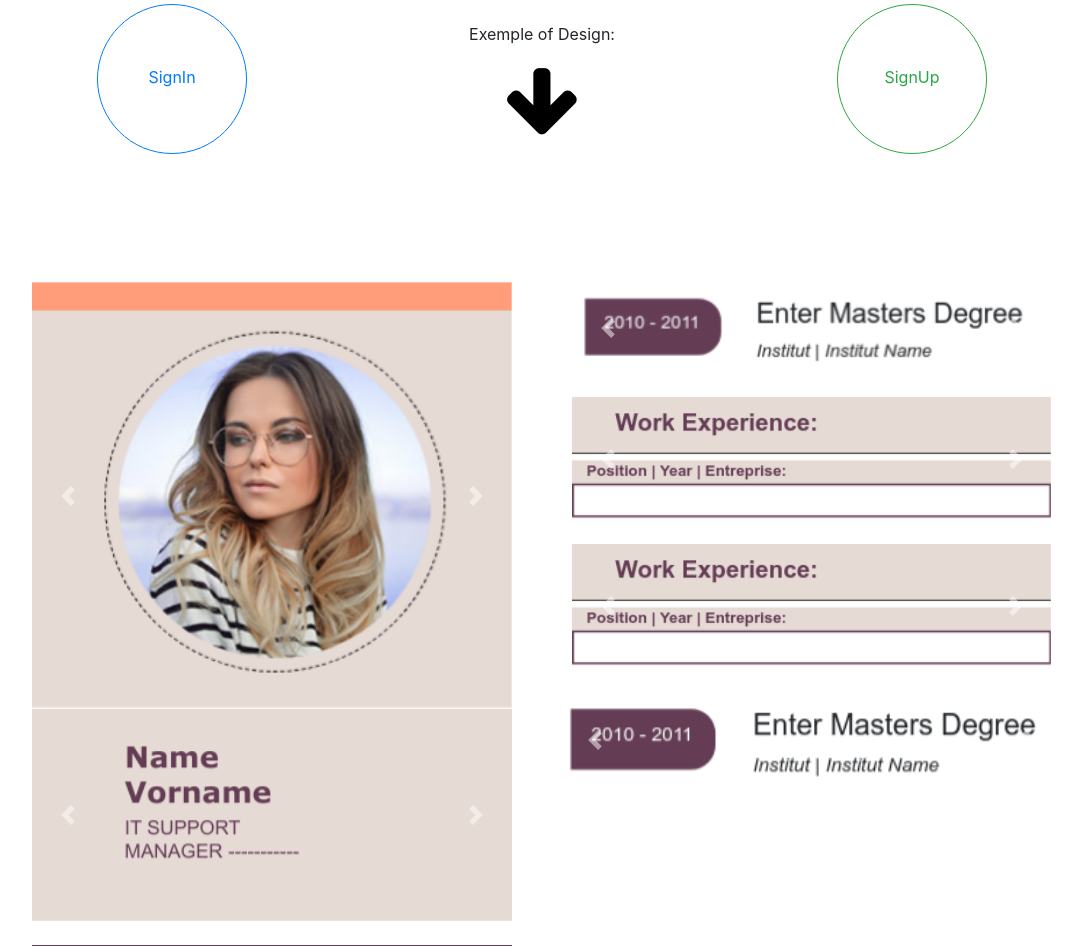
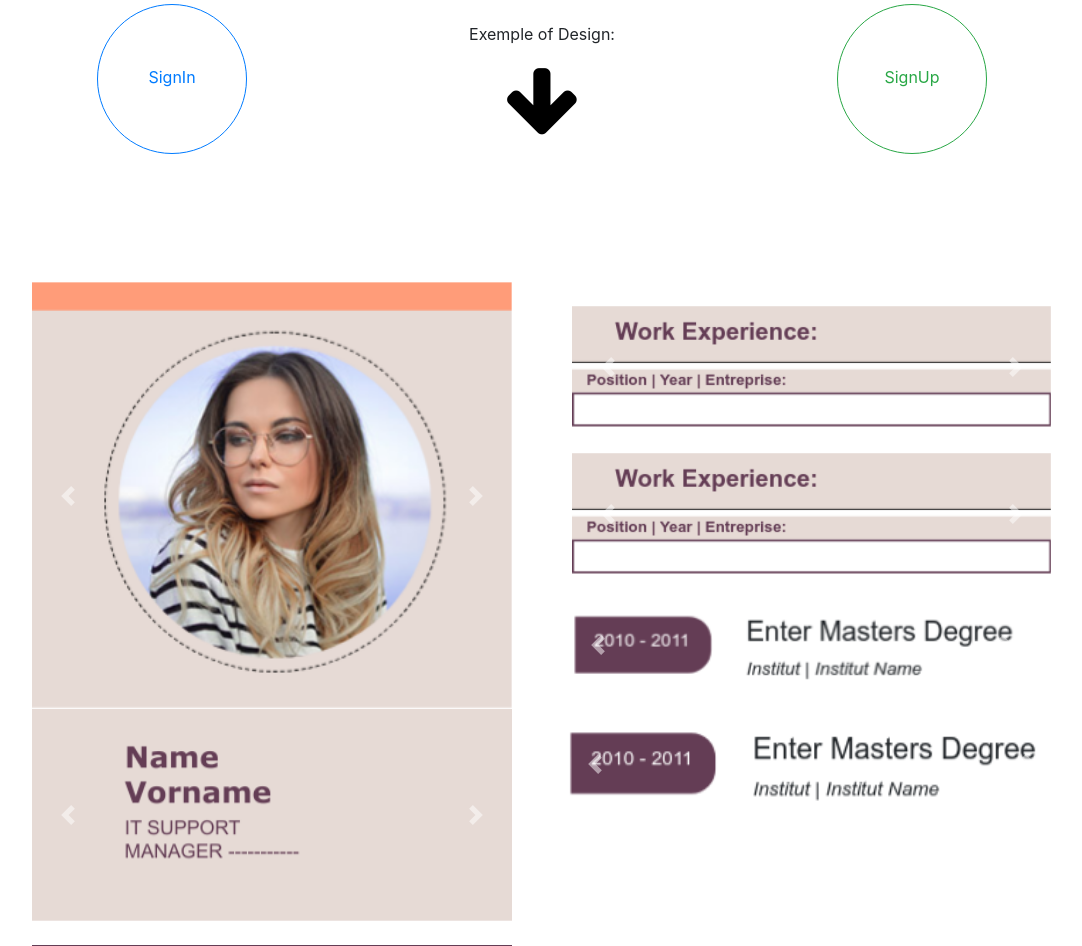
Before and after one commit to baudouinken/pythonProjekt_Online_Cv_generator, a Django app: page / in a window 1280 px wide. Shown: the part 777-1723 px from the top of the page, without its empty margins (98-1180 px from the left). Run offline with Django 3.2, Linux system fonts and the light colour scheme; some libraries are stand-ins or nearby versions.

Commit message:
Fix caroussel home

```diff
--- a/templates/home.html
+++ b/templates/home.html
@@ -159,7 +159,7 @@
                             </div>
                             <div id="carouselName" class="col-12 carousel slide" data-interval="false">
                                 <!-- Caroussel Name -->
-                                <div id="carouselExampleControls" class="carousel slide" data-ride="carousel">
+                                <div id="carouselExampleControls1" class="carousel slide" data-ride="carousel">
                                     <div class="carousel-inner">
                                         <div class="carousel-item active">
                                             <img src="{% static "img/img_templates/template1/template1_name.png" %}"
@@ -176,12 +176,12 @@
                                           <img src="{% static "img/img_templates/template4_tof.png" %}" class="d-block w-100" alt="...">
                                         </div> -->
                                     </div>
-                                    <a class="carousel-control-prev" href="#carouselExampleControls" role="button"
+                                    <a class="carousel-control-prev" href="#carouselExampleControls1" role="button"
                                        data-slide="prev">
                                         <span class="carousel-control-prev-icon" aria-hidden="true"></span>
                                         <span class="sr-only">Previous</span>
                                     </a>
-                                    <a class="carousel-control-next" href="#carouselExampleControls" role="button"
+                                    <a class="carousel-control-next" href="#carouselExampleControls1" role="button"
                                        data-slide="next">
                                         <span class="carousel-control-next-icon" aria-hidden="true"></span>
                                         <span class="sr-only">Next</span>
@@ -191,7 +191,7 @@
                             <br>
                             <div id="carouselAdress" class="col-12  carousel slide" data-interval="false">
                                 <!-- Caroussel Adress -->
-                                <div id="carouselExampleControls" class="carousel slide" data-ride="carousel">
+                                <div id="carouselExampleControls2" class="carousel slide" data-ride="carousel">
                                     <div class="carousel-inner">
                                         <div class="carousel-item active">
                                             <img src="{% static "img/img_templates/template1/template1_Adress.png" %}"
@@ -208,12 +208,12 @@
                                           <img src="{% static "img/img_templates/template4_tof.png" %}" class="d-block w-100" alt="...">
                                         </div> -->
                                     </div>
-                                    <a class="carousel-control-prev" href="#carouselExampleControls" role="button"
+                                    <a class="carousel-control-prev" href="#carouselExampleControls2" role="button"
                                        data-slide="prev">
                                         <span class="carousel-control-prev-icon" aria-hidden="true"></span>
                                         <span class="sr-only">Previous</span>
                                     </a>
-                                    <a class="carousel-control-next" href="#carouselExampleControls" role="button"
+                                    <a class="carousel-control-next" href="#carouselExampleControls2" role="button"
                                        data-slide="next">
                                         <span class="carousel-control-next-icon" aria-hidden="true"></span>
                                         <span class="sr-only">Next</span>
@@ -223,7 +223,7 @@
                             <br>
                             <div id="carouselSkills" class="col-12  carousel slide" data-interval="false">
                                 <!-- Caroussel Skills -->
-                                <div id="carouselExampleControls" class="carousel slide" data-ride="carousel">
+                                <div id="carouselExampleControls3" class="carousel slide" data-ride="carousel">
                                     <div class="carousel-inner">
                                         <div class="carousel-item active">
                                             <img src="{% static "img/img_templates/template1/template1_Skills.png" %}"
@@ -240,12 +240,12 @@
                                           <img src="{% static "img/img_templates/template4_tof.png" %}" class="d-block w-100" alt="...">
                                         </div> -->
                                     </div>
-                                    <a class="carousel-control-prev" href="#carouselExampleControls" role="button"
+                                    <a class="carousel-control-prev" href="#carouselExampleControls3" role="button"
                                        data-slide="prev">
                                         <span class="carousel-control-prev-icon" aria-hidden="true"></span>
                                         <span class="sr-only">Previous</span>
                                     </a>
-                                    <a class="carousel-control-next" href="#carouselExampleControls" role="button"
+                                    <a class="carousel-control-next" href="#carouselExampleControls3" role="button"
                                        data-slide="next">
                                         <span class="carousel-control-next-icon" aria-hidden="true"></span>
                                         <span class="sr-only">Next</span>
@@ -255,7 +255,7 @@
                             <br>
                             <div id="carouselLanguage" class="col-12  carousel slide" data-interval="false">
                                 <!-- Caroussel Language -->
-                                <div id="carouselExampleControls" class="carousel slide" data-ride="carousel">
+                                <div id="carouselExampleControls4" class="carousel slide" data-ride="carousel">
                                     <div class="carousel-inner">
                                         <div class="carousel-item active">
                                             <img src="{% static "img/img_templates/template1/template1_Language.png" %}"
@@ -272,12 +272,12 @@
                                           <img src="{% static "img/img_templates/template4_tof.png" %}" class="d-block w-100" alt="...">
                                         </div> -->
                                     </div>
-                                    <a class="carousel-control-prev" href="#carouselExampleControls" role="button"
+                                    <a class="carousel-control-prev" href="#carouselExampleControls4" role="button"
                                        data-slide="prev">
                                         <span class="carousel-control-prev-icon" aria-hidden="true"></span>
                                         <span class="sr-only">Previous</span>
                                     </a>
-                                    <a class="carousel-control-next" href="#carouselExampleControls" role="button"
+                                    <a class="carousel-control-next" href="#carouselExampleControls4" role="button"
                                        data-slide="next">
                                         <span class="carousel-control-next-icon" aria-hidden="true"></span>
                                         <span class="sr-only">Next</span>
@@ -287,10 +287,76 @@
                         </div>
                         <br>
                         <div class="col-6 col cv-top-info">
+
+                            <br>
+                            <div id="carouselEducation" class="col-12  carousel slide" data-interval="false">
+                                <!-- Caroussel Experience -->
+                                <div id="carouselExampleControls6" class="carousel slide" data-ride="carousel">
+                                    <div class="carousel-inner">
+                                        <div class="carousel-item active">
+                                            <img src="{% static "img/img_templates/template1/template1_Experience.png" %}"
+                                                 class="d-block w-100" alt="...">
+                                        </div>
+                                        <div class="carousel-item">
+                                            <img src="{% static "img/img_templates/template2/template2_experienceg.png" %}"
+                                                 class="d-block w-100" alt="...">
+                                        </div> <!--
+                                        <div class="carousel-item">
+                                          <img src="{% static "img/img_templates/template3_tof.png" %}" class="d-block w-100" alt="...">
+                                        </div>
+                                        <div class="carousel-item">
+                                          <img src="{% static "img/img_templates/template4_tof.png" %}" class="d-block w-100" alt="...">
+                                        </div> -->
+                                    </div>
+                                    <a class="carousel-control-prev" href="#carouselExampleControls6" role="button"
+                                       data-slide="prev">
+                                        <span class="carousel-control-prev-icon" aria-hidden="true"></span>
+                                        <span class="sr-only">Previous</span>
+                                    </a>
+                                    <a class="carousel-control-next" href="#carouselExampleControls6" role="button"
+                                       data-slide="next">
+                                        <span class="carousel-control-next-icon" aria-hidden="true"></span>
+                                        <span class="sr-only">Next</span>
+                                    </a>
+                                </div>
+                            </div>
+                            <br>
+                             <div id="carouselEducation" class="col-12  carousel slide" data-interval="false">
+                                <!-- Caroussel Experience -->
+                                <div id="carouselExampleControls7" class="carousel slide" data-ride="carousel">
+                                    <div class="carousel-inner">
+                                        <div class="carousel-item active">
+                                            <img src="{% static "img/img_templates/template1/template1_Experience.png" %}"
+                                                 class="d-block w-100" alt="...">
+                                        </div>
+                                        <div class="carousel-item">
+                                            <img src="{% static "img/img_templates/template2/template2_experienceg.png" %}"
+                                                 class="d-block w-100" alt="...">
+                                        </div> <!--
+                                        <div class="carousel-item">
+                                          <img src="{% static "img/img_templates/template3_tof.png" %}" class="d-block w-100" alt="...">
+                                        </div>
+                                        <div class="carousel-item">
+                                          <img src="{% static "img/img_templates/template4_tof.png" %}" class="d-block w-100" alt="...">
+                                        </div> -->
+                                    </div>
+                                    <a class="carousel-control-prev" href="#carouselExampleControls7" role="button"
+                                       data-slide="prev">
+                                        <span class="carousel-control-prev-icon" aria-hidden="true"></span>
+                                        <span class="sr-only">Previous</span>
+                                    </a>
+                                    <a class="carousel-control-next" href="#carouselExampleControls7" role="button"
+                                       data-slide="next">
+                                        <span class="carousel-control-next-icon" aria-hidden="true"></span>
+                                        <span class="sr-only">Next</span>
+                                    </a>
+                                </div>
+                            </div>
+                            <br>
                             <!--  <div id="carouselAbout" class="col-12 col carousel slide" data-interval="false"></div> -->
-                            <div id="carouselExperience" class="col-12  carousel slide" data-interval="false">
+                            <div id="carouselExperience" style="margin-left: -10px" class="col-12  carousel slide" data-interval="false">
                                 <!-- Caroussel Education -->
-                                <div id="carouselExampleControls" class="carousel slide" data-ride="carousel">
+                                <div id="carouselExampleControls5" class="carousel slide" data-ride="carousel">
                                     <div class="carousel-inner">
                                         <div class="carousel-item active">
                                             <img src="{% static "img/img_templates/template1/template1_edu.png" %}"
@@ -307,76 +373,12 @@
                                           <img src="{% static "img/img_templates/template4_tof.png" %}" class="d-block w-100" alt="...">
                                         </div> -->
                                     </div>
-                                    <a class="carousel-control-prev" href="#carouselExampleControls" role="button"
+                                    <a class="carousel-control-prev" href="#carouselExampleControls5" role="button"
                                        data-slide="prev">
                                         <span class="carousel-control-prev-icon" aria-hidden="true"></span>
                                         <span class="sr-only">Previous</span>
                                     </a>
-                                    <a class="carousel-control-next" href="#carouselExampleControls" role="button"
-                                       data-slide="next">
-                                        <span class="carousel-control-next-icon" aria-hidden="true"></span>
-                                        <span class="sr-only">Next</span>
-                                    </a>
-                                </div>
-                            </div>
-                            <br>
-                            <div id="carouselEducation" class="col-12  carousel slide" data-interval="false">
-                                <!-- Caroussel Experience -->
-                                <div id="carouselExampleControls" class="carousel slide" data-ride="carousel">
-                                    <div class="carousel-inner">
-                                        <div class="carousel-item active">
-                                            <img src="{% static "img/img_templates/template1/template1_Experience.png" %}"
-                                                 class="d-block w-100" alt="...">
-                                        </div>
-                                        <div class="carousel-item">
-                                            <img src="{% static "img/img_templates/template2/template2_experienceg.png" %}"
-                                                 class="d-block w-100" alt="...">
-                                        </div> <!--
-                                        <div class="carousel-item">
-                                          <img src="{% static "img/img_templates/template3_tof.png" %}" class="d-block w-100" alt="...">
-                                        </div>
-                                        <div class="carousel-item">
-                                          <img src="{% static "img/img_templates/template4_tof.png" %}" class="d-block w-100" alt="...">
-                                        </div> -->
-                                    </div>
-                                    <a class="carousel-control-prev" href="#carouselExampleControls" role="button"
-                                       data-slide="prev">
-                                        <span class="carousel-control-prev-icon" aria-hidden="true"></span>
-                                        <span class="sr-only">Previous</span>
-                                    </a>
-                                    <a class="carousel-control-next" href="#carouselExampleControls" role="button"
-                                       data-slide="next">
-                                        <span class="carousel-control-next-icon" aria-hidden="true"></span>
-                                        <span class="sr-only">Next</span>
-                                    </a>
-                                </div>
-                            </div>
-                            <br>
-                             <div id="carouselEducation" class="col-12  carousel slide" data-interval="false">
-                                <!-- Caroussel Experience -->
-                                <div id="carouselExampleControls" class="carousel slide" data-ride="carousel">
-                                    <div class="carousel-inner">
-                                        <div class="carousel-item active">
-                                            <img src="{% static "img/img_templates/template1/template1_Experience.png" %}"
-                                                 class="d-block w-100" alt="...">
-                                        </div>
-                                        <div class="carousel-item">
-                                            <img src="{% static "img/img_templates/template2/template2_experienceg.png" %}"
-                                                 class="d-block w-100" alt="...">
-                                        </div> <!--
-                                        <div class="carousel-item">
-                                          <img src="{% static "img/img_templates/template3_tof.png" %}" class="d-block w-100" alt="...">
-                                        </div>
-                                        <div class="carousel-item">
-                                          <img src="{% static "img/img_templates/template4_tof.png" %}" class="d-block w-100" alt="...">
-                                        </div> -->
-                                    </div>
-                                    <a class="carousel-control-prev" href="#carouselExampleControls" role="button"
-                                       data-slide="prev">
-                                        <span class="carousel-control-prev-icon" aria-hidden="true"></span>
-                                        <span class="sr-only">Previous</span>
-                                    </a>
-                                    <a class="carousel-control-next" href="#carouselExampleControls" role="button"
+                                    <a class="carousel-control-next" href="#carouselExampleControls5" role="button"
                                        data-slide="next">
                                         <span class="carousel-control-next-icon" aria-hidden="true"></span>
                                         <span class="sr-only">Next</span>
@@ -385,7 +387,7 @@
                             </div>
                             <br>
                              <!-- Caroussel Education -->
-                                <div id="carouselExampleControls" class="carousel slide" data-ride="carousel">
+                                <div id="carouselExampleControls8" class="carousel slide" data-ride="carousel">
                                     <div class="carousel-inner">
                                         <div class="carousel-item active">
                                             <img src="{% static "img/img_templates/template1/template1_edu.png" %}"
@@ -402,12 +404,12 @@
                                           <img src="{% static "img/img_templates/template4_tof.png" %}" class="d-block w-100" alt="...">
                                         </div> -->
                                     </div>
-                                    <a class="carousel-control-prev" href="#carouselExampleControls" role="button"
+                                    <a class="carousel-control-prev" href="#carouselExampleControls8" role="button"
                                        data-slide="prev">
                                         <span class="carousel-control-prev-icon" aria-hidden="true"></span>
                                         <span class="sr-only">Previous</span>
                                     </a>
-                                    <a class="carousel-control-next" href="#carouselExampleControls" role="button"
+                                    <a class="carousel-control-next" href="#carouselExampleControls8" role="button"
                                        data-slide="next">
                                         <span class="carousel-control-next-icon" aria-hidden="true"></span>
                                         <span class="sr-only">Next</span>
@@ -415,6 +417,7 @@
                                 </div>
                             </div>
                         <br>
+
 
                         </div>
                     </div>
```
